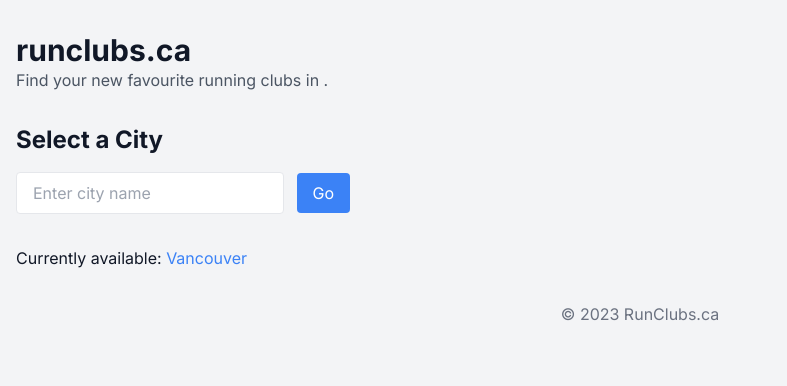
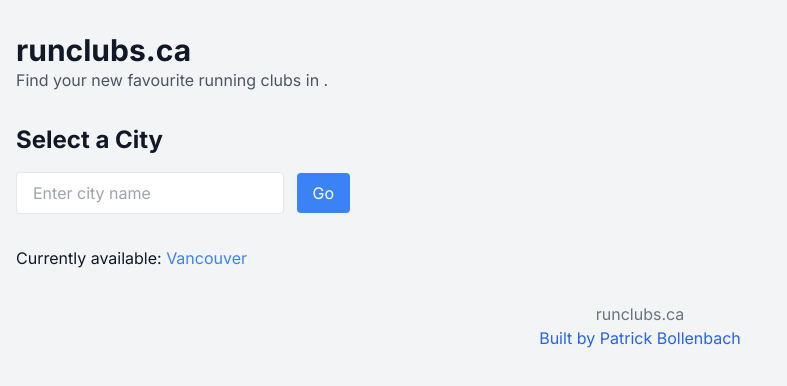
Before and after one commit to patrickbolle/runclubs.ca, a SvelteKit app: page / in a window 1280 px wide. Shown: the top 386 px of the page, without its empty margins (0-787 px from the left). Built offline with nearby package versions, Linux system fonts and the light colour scheme.

Commit message:
Add in patrick name to footer

```diff
--- a/src/routes/+layout.svelte
+++ b/src/routes/+layout.svelte
@@ -31,7 +31,10 @@
     </main>
 
     <footer class="mt-8 text-center text-gray-500">
-      <p>&copy; 2023 RunClubs.ca</p>
+      <p>runclubs.ca</p>
+      <p>
+        <a class="text-blue-600" href="https://bollenbach.ca/?utm_source=runclubs">Built by Patrick Bollenbach</a>
+      </p>
     </footer>
   </div>
 </div>
```
